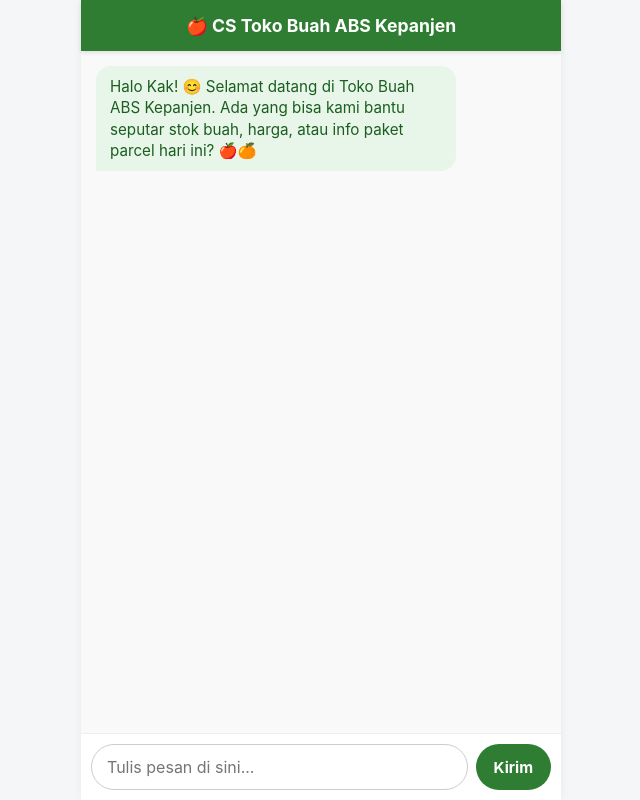
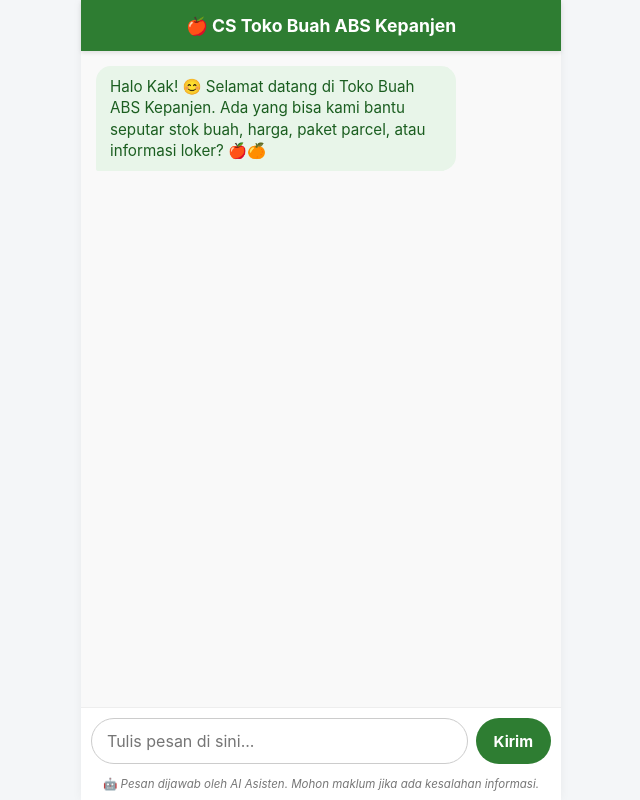
Before and after one commit to kngenproject/web-ai-cs, a Flask app: page / in a window 1280 px wide. Shown: the whole page, without its empty margins (319-959 px from the left). Run offline with Flask 3, Linux system fonts and the light colour scheme.

Commit message:
Tambah catatan disclaimer AI dan pembatasan konteks CS

```diff
--- a/templates/index.html
+++ b/templates/index.html
@@ -2,7 +2,6 @@
 <html lang="id">
 <head>
     <meta charset="UTF-8">
-    <!-- Mencegah zoom otomatis & mengunci ukuran layar HP -->
     <meta name="viewport" content="width=device-width, initial-scale=1.0, maximum-scale=1.0, user-scalable=no">
     <title>CS AI Toko Buah ABS Kepanjen</title>
     <style>
@@ -14,7 +13,6 @@
             -webkit-tap-highlight-color: transparent;
         }
 
-        /* Mengunci tinggi layar penuh di HP (termasuk kalkulasi navbar browser) */
         html, body {
             height: 100%;
             height: 100dvh;
@@ -27,13 +25,12 @@
             display: flex;
             flex-direction: column;
             height: 100%;
-            max-width: 480px; /* Ukuran ideal tampilan mobile */
+            max-width: 480px;
             margin: 0 auto;
             background: #ffffff;
             box-shadow: 0 0 10px rgba(0,0,0,0.05);
         }
 
-        /* Header atas */
         .chat-header {
             background: #2e7d32;
             color: white;
@@ -45,7 +42,6 @@
             z-index: 10;
         }
 
-        /* Area pesan/chat (Auto scroll) */
         .chat-box {
             flex: 1;
             padding: 15px;
@@ -79,7 +75,6 @@
             border-bottom-right-radius: 2px;
         }
 
-        /* Form input bawah menempel di dasar layar */
         .chat-input-container {
             display: flex;
             padding: 10px;
@@ -111,6 +106,16 @@
         .chat-input-container button:active {
             background-color: #1b5e20;
         }
+
+        /* Catatan Kaki AI */
+        .ai-disclaimer {
+            font-size: 0.72rem;
+            color: #777;
+            text-align: center;
+            padding: 4px 10px 8px 10px;
+            background: #ffffff;
+            line-height: 1.2;
+        }
     </style>
 </head>
 <body>
@@ -122,7 +127,7 @@
 
     <div class="chat-box" id="chatBox">
         <div class="message bot-message">
-            Halo Kak! 😊 Selamat datang di Toko Buah ABS Kepanjen. Ada yang bisa kami bantu seputar stok buah, harga, atau info paket parcel hari ini? 🍎🍊
+            Halo Kak! 😊 Selamat datang di Toko Buah ABS Kepanjen. Ada yang bisa kami bantu seputar stok buah, harga, paket parcel, atau informasi loker? 🍎🍊
         </div>
     </div>
 
@@ -130,6 +135,11 @@
         <input type="text" id="userInput" placeholder="Tulis pesan di sini..." autocomplete="off" required>
         <button type="submit">Kirim</button>
     </form>
+
+    <!-- Pesan Catatan Kaki -->
+    <div class="ai-disclaimer">
+        🤖 <i>Pesan dijawab oleh AI Asisten. Mohon maklum jika ada kesalahan informasi.</i>
+    </div>
 </div>
 
 <script>
@@ -142,11 +152,9 @@
         const message = userInput.value.trim();
         if (!message) return;
 
-        // Tampilkan pesan pengguna
         appendMessage(message, 'user-message');
         userInput.value = '';
 
-        // Tampilkan indikator ketik
         const loadingDiv = document.createElement('div');
         loadingDiv.className = 'message bot-message';
         loadingDiv.innerText = 'Sedang mengetik...';
@@ -161,10 +169,7 @@
             });
             const data = await response.json();
 
-            // Hapus loading
             chatBox.removeChild(loadingDiv);
-
-            // Tampilkan balasan AI
             appendMessage(data.response || data.reply || 'Maaf Kak, terjadi kendala koneksi.', 'bot-message');
         } catch (err) {
             chatBox.removeChild(loadingDiv);
```
